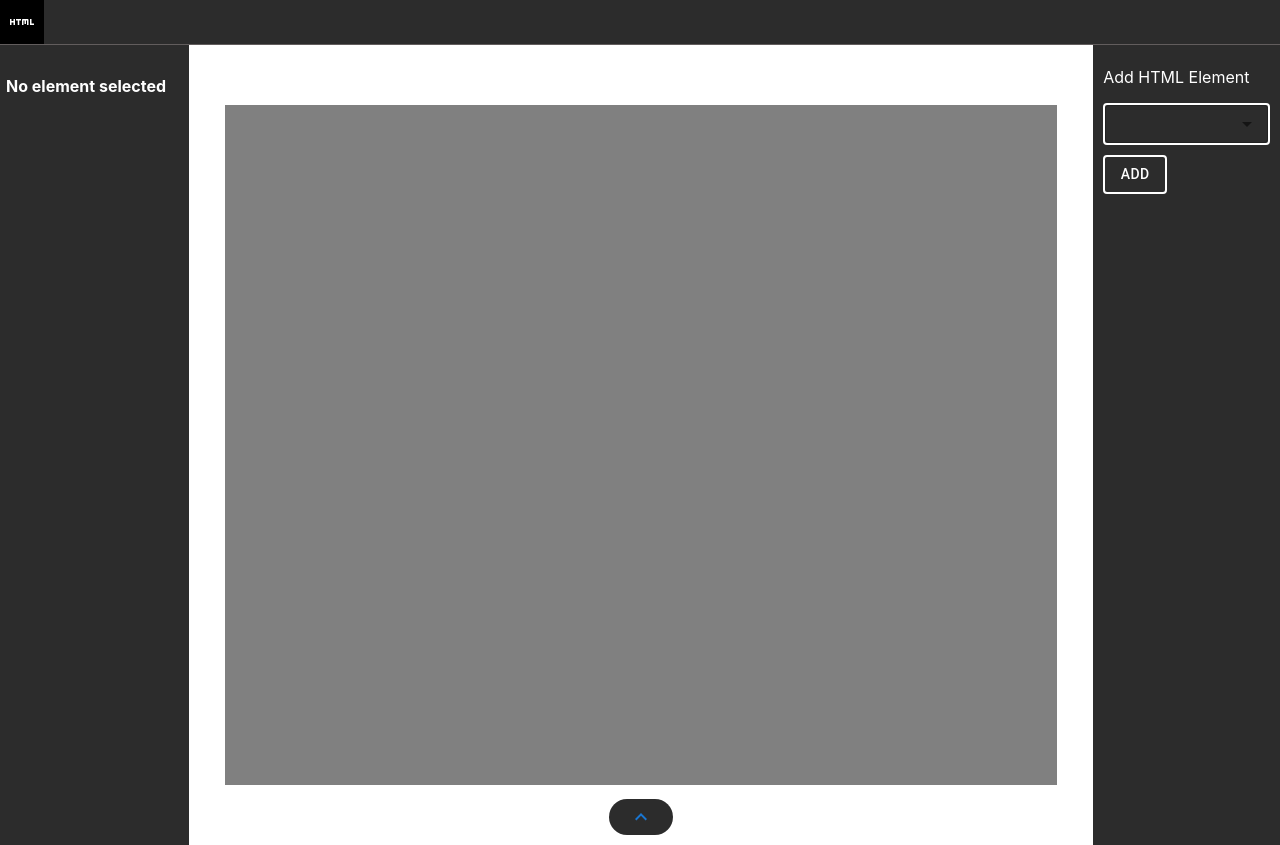
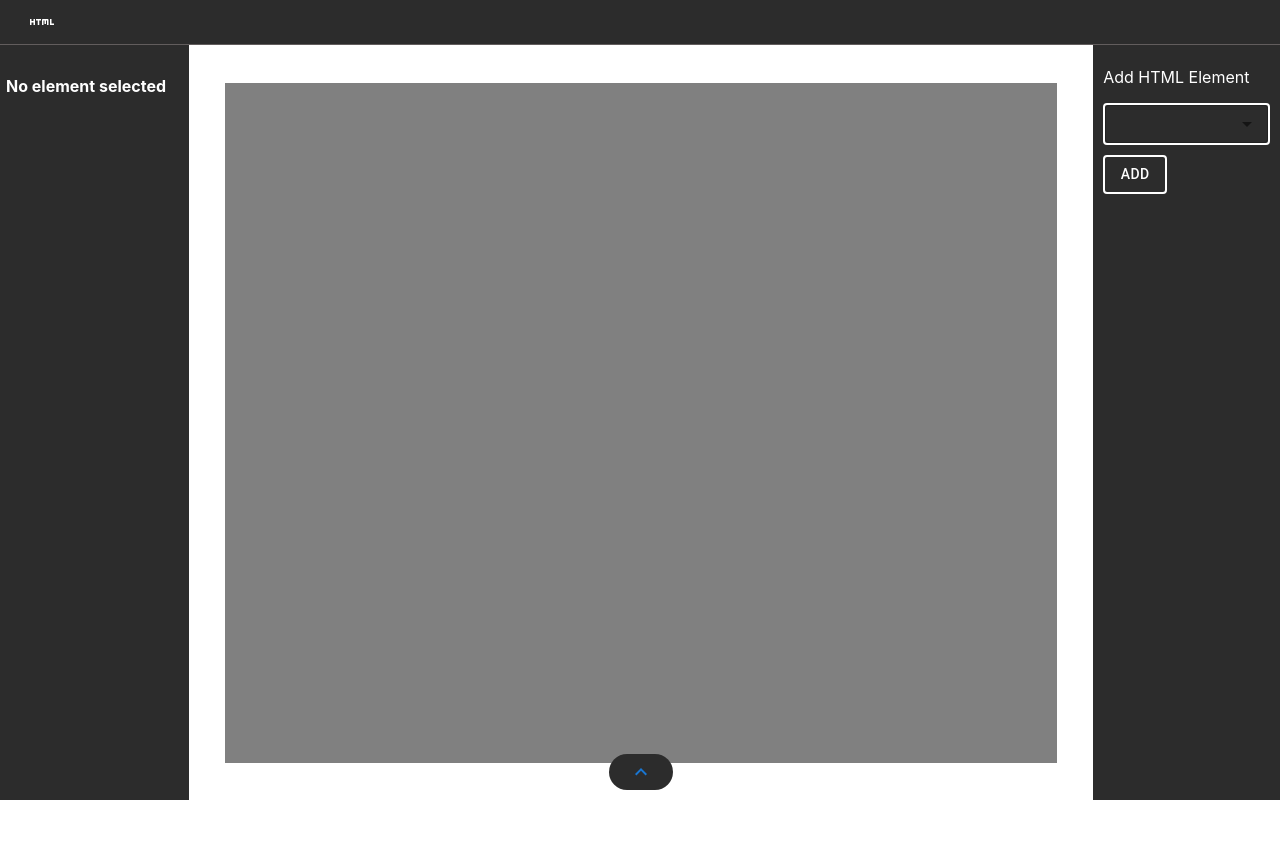
Before and after one commit to code735/Pagebuilder, a React (Create React App) app in the folder frontend/: page / in a window 1280 px wide. After the commit the page ends 800 px from the top, so only its background shows below. Built offline with nearby package versions, Linux system fonts and the light colour scheme.

Commit message:
ui changes

```diff
--- a/frontend/src/Components/Navbar/Navbar.jsx
+++ b/frontend/src/Components/Navbar/Navbar.jsx
@@ -1,11 +1,16 @@
-import React from 'react'
+import React, { useState } from 'react'
 import HtmlIcon from '@mui/icons-material/Html';
 
 export default function Navbar() {
+
+const [selectedOption, setselectedOption] = useState("")
+
   return (
     <div className='navbar'>
-      <div className="options-container">
-        <div className="html-icon option-icons">
+      <div className={`options-container ${ selectedOption === 'add-html' && "selected-option"}`}>
+        <div onClick={()=>{
+          selectedOption === 'add-html' ? setselectedOption("") : setselectedOption("add-html")
+        }} className="html-icon add-html option-icons">
           <HtmlIcon />
         </div>
       </div>
--- a/frontend/src/Components/Navbar/Navbar.scss
+++ b/frontend/src/Components/Navbar/Navbar.scss
@@ -1,5 +1,5 @@
 .navbar {
-  & { background: #2c2c2c; border-bottom: 1px solid #625d5d; width: 100%; }
+  & { background: #2c2c2c; border-bottom: 1px solid #625d5d; width: 100%; padding: 0 20px; box-sizing: border-box; }
   .options-container {
     & { display: flex; gap: 10px; color: #fff; }
     .option-icons {
--- a/frontend/src/Styles/App.scss
+++ b/frontend/src/Styles/App.scss
@@ -7,9 +7,9 @@
 .sidebar-and-editor-container {
   & { display: flex; justify-content: space-between; box-sizing: border-box; }
   .left-sidebar {
-    & { background: #2c2c2c; height: 100vh; width: 20vw; color: #fff; padding: 10px 20px 10px 6px; box-sizing: border-box; }
+    & { background: #2c2c2c; height: calc(100vh - 45px); width: 20vw; color: #fff; padding: 10px 20px 10px 6px; box-sizing: border-box; }
   }
   .right-sidebar {
-    & { background: #2c2c2c; height: 100vh; width: 20vw; color: #fff; padding: 6px 10px 20px; box-sizing: border-box; }
+    & { background: #2c2c2c; height: calc(100vh - 45px); width: 20vw; color: #fff; padding: 6px 10px 20px; box-sizing: border-box; }
   }
 }
```
